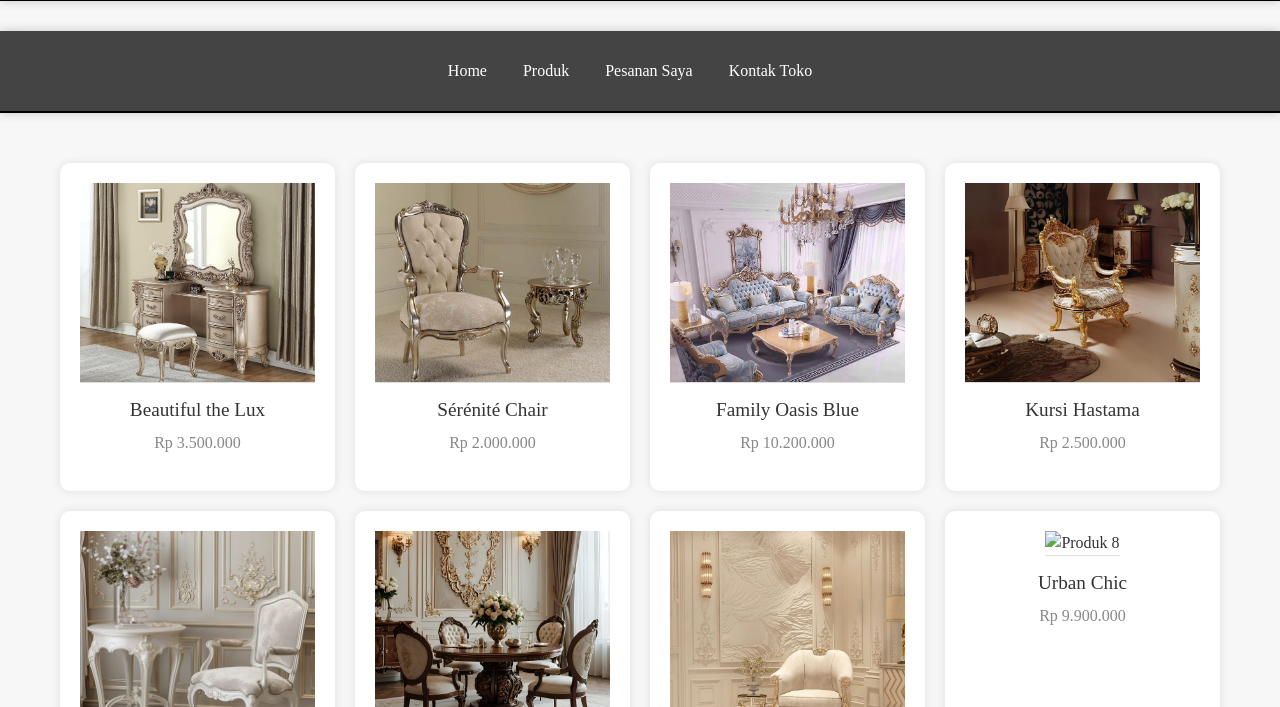
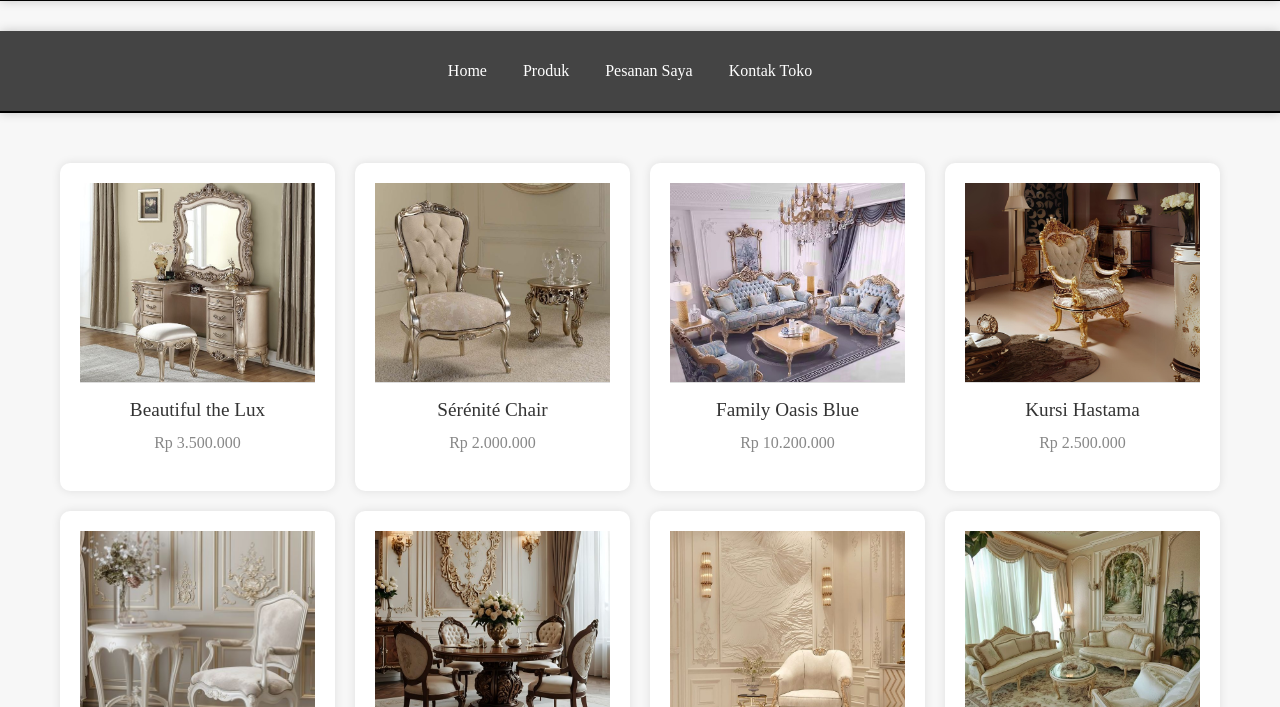
Before and after one commit to safiradeco/safiradeco, a plain HTML site: page safira_produk.html in a window 1280 px wide. Shown: the part 93-800 px from the top of the page. Drawn offline with nearby package versions, Linux system fonts and the light colour scheme.

Commit message:
Update safira_produk.html

```diff
--- a/safira_produk.html
+++ b/safira_produk.html
@@ -260,7 +260,7 @@
         </div>
         <!-- Product 8 -->
         <div class="product-card">
-            <img src="urban_Chic1" alt="Produk 8">
+            <img src="urban_chic1.jpeg" alt="Produk 8">
             <h3>Urban Chic</h3>
             <p>Rp 9.900.000</p>
         </div>
```
